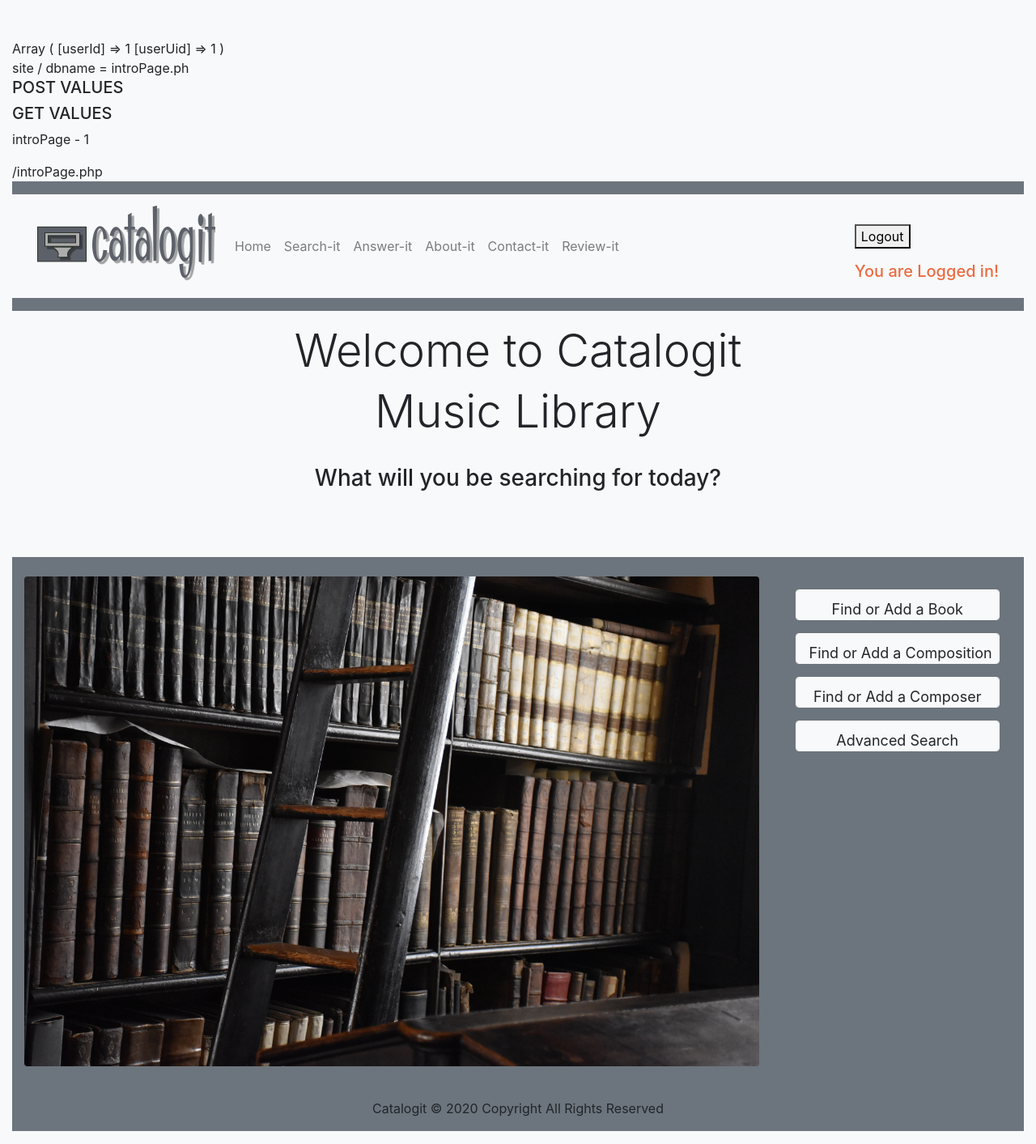
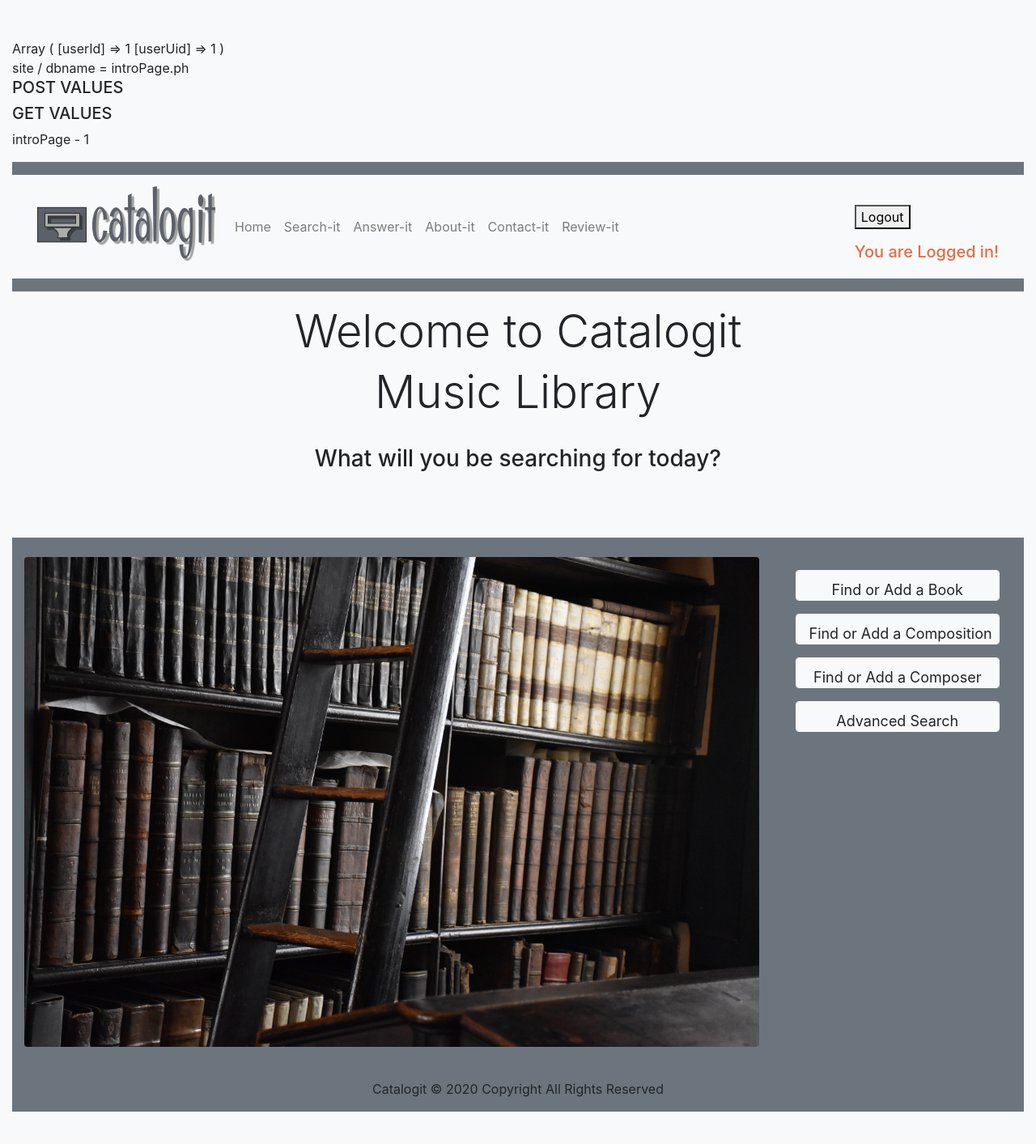
Before and after one commit to phaynie/catalogit, a PHP site: page /introPage.php in a window 1280 px wide. Shown: the whole page at 81% size. After the commit the page ends 1373 px from the top, so only its background shows below. Run offline with PHP 8.4, Linux system fonts and the light colour scheme; the visitor is signed in with stand-in values (Sample User, id 1); data that the repository does not hold is empty.

Commit message:
small changes

```diff
--- a/introPage.php
+++ b/introPage.php
@@ -16,8 +16,7 @@
 
 
 
-$pageName = $_SERVER['PHP_SELF'];
-echo $pageName;
+
 
 
 include 'beginningNav.php';
```
